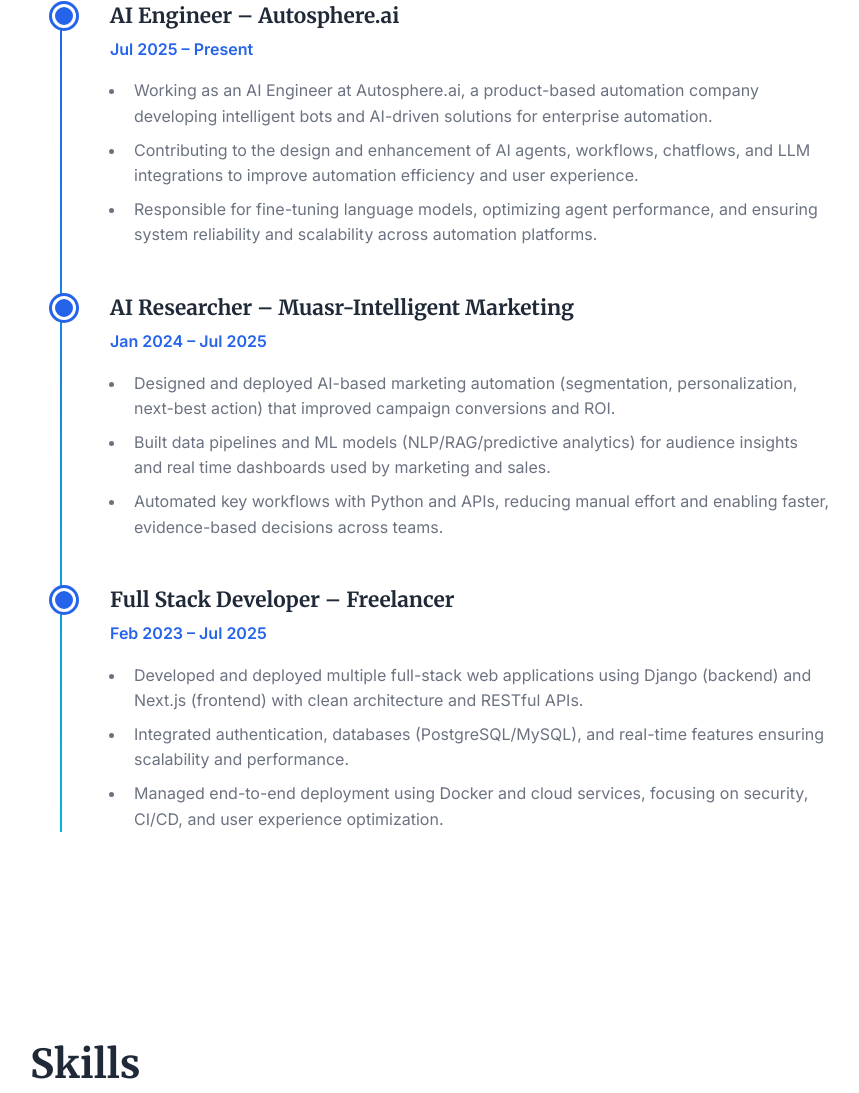
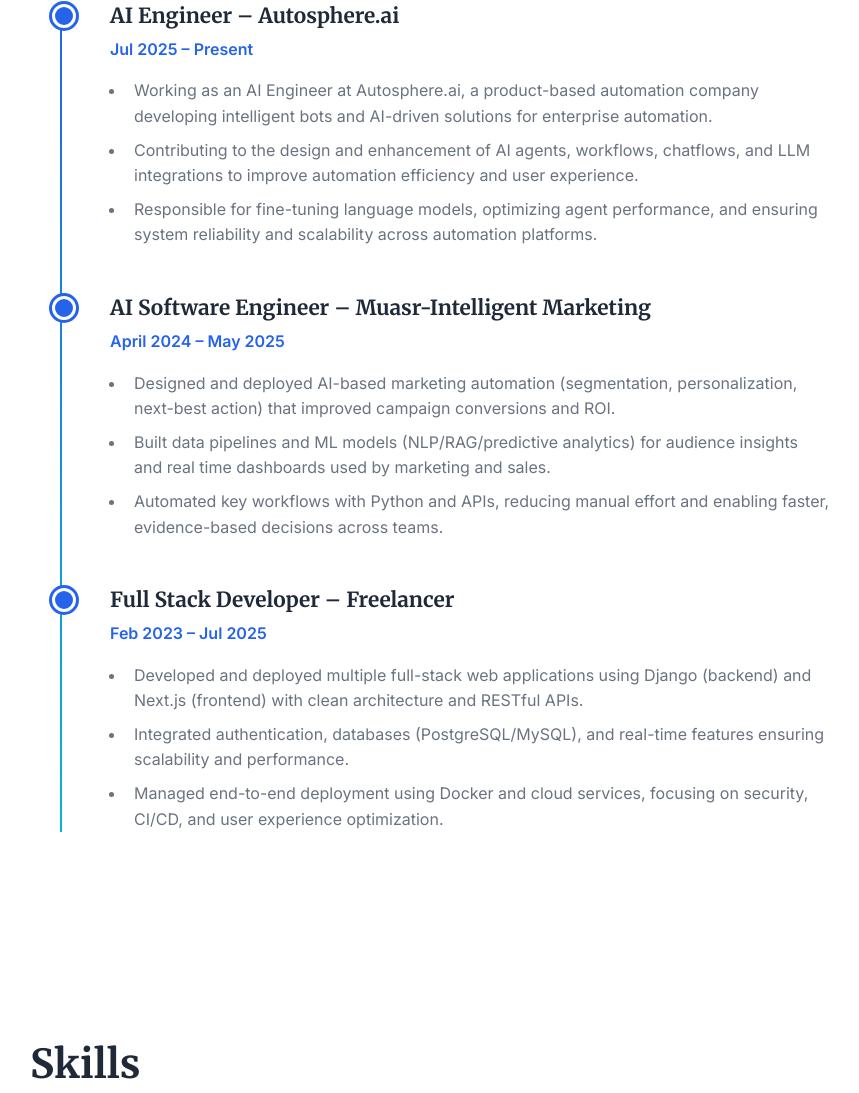
Before and after one commit to umairbabur/umairbabur.github.io, a plain HTML site: page index.html in a window 1280 px wide. Shown: the part 1564-2657 px from the top of the page, without its empty margins (10-869 px from the left). Drawn offline with Linux system fonts and the light colour scheme.

Commit message:
Update job title and dates for AI position

```diff
--- a/index.html
+++ b/index.html
@@ -78,8 +78,8 @@
         </ul>
       </div>
       <div class="timeline-item">
-        <h3>AI Researcher – Muasr-Intelligent Marketing</h3>
-        <p><em>Jan 2024 – Jul 2025</em></p>
+        <h3>AI Software Engineer – Muasr-Intelligent Marketing</h3>
+        <p><em>April 2024 – May 2025</em></p>
         <ul>
           <li>Designed and deployed AI-based marketing automation (segmentation, personalization, next-best
  action) that improved campaign conversions and ROI.</li>
```
